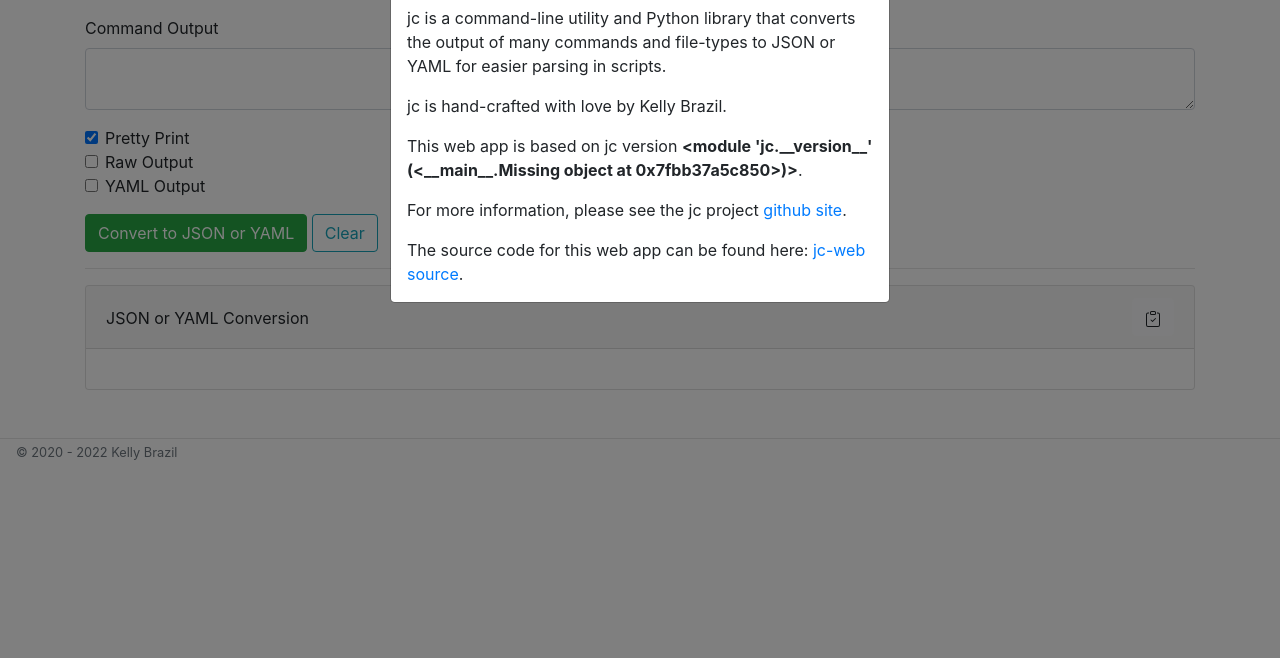
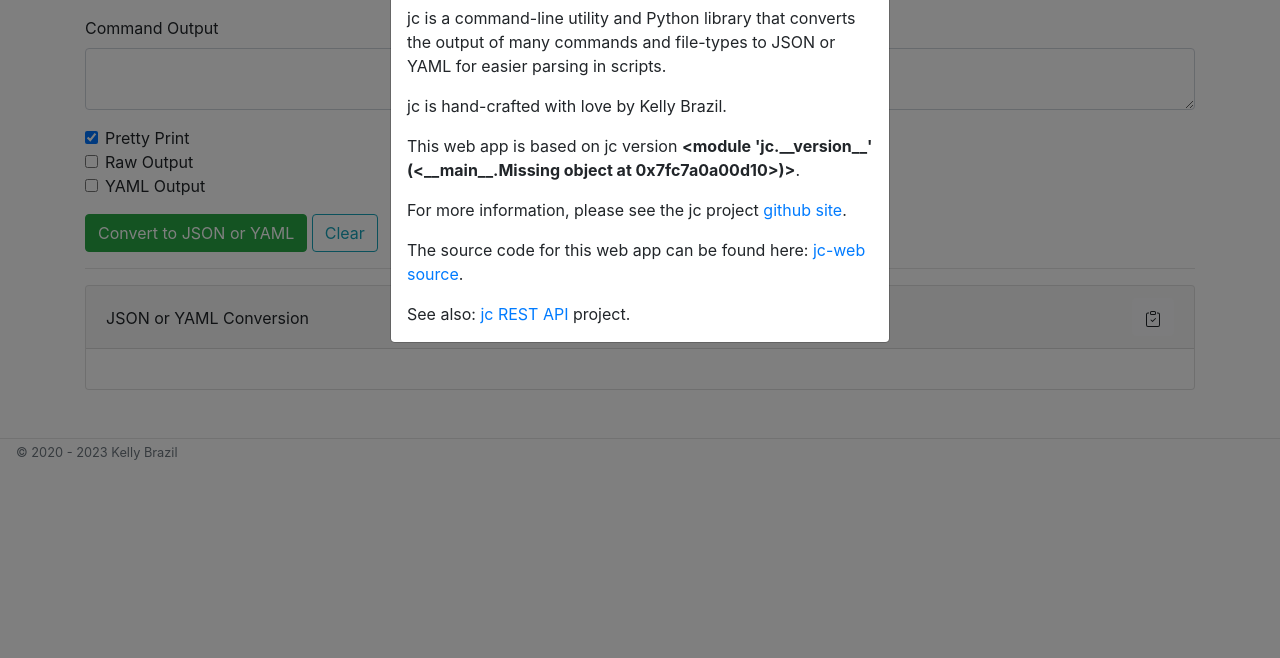
Before and after one commit to kellyjonbrazil/jc-web, a Flask app: page / in a window 1280 px wide, after a click on "About". Shown: the part 142-800 px from the top of the page. Run offline with Flask 2, Linux system fonts and the light colour scheme; some libraries are stand-ins or nearby versions.

Commit message:
update copyright date, add jc-restapi info, remove jc version from requirements.txt

```diff
--- a/requirements.txt
+++ b/requirements.txt
@@ -1,4 +1,4 @@
-jc==1.22.3
+jc
 gunicorn>=20.0.4
 click==7.1.2
 Flask==1.1.2
--- a/templates/includes/_navbar.html
+++ b/templates/includes/_navbar.html
@@ -50,7 +50,8 @@
         <p class="card-text">jc is hand-crafted with love by Kelly Brazil.
         <p class="card-text">This web app is based on jc version <strong>{{ jc_version }}</strong>.
         <p class="card-text">For more information, please see the jc project <a href="https://github.com/kellyjonbrazil/jc">github site</a>.
-        <p class="card-text">The source code for this web app can be found here:  <a href="https://github.com/kellyjonbrazil/jc-web">jc-web source</a>.
+        <p class="card-text">The source code for this web app can be found here: <a href="https://github.com/kellyjonbrazil/jc-web">jc-web source</a>.
+        <p class="card-text">See also: <a href="https://github.com/kellyjonbrazil/jc-restapi">jc REST API</a> project.
       </div>
     </div>
   </div>
--- a/templates/layout.html
+++ b/templates/layout.html
@@ -27,7 +27,7 @@
         {% block body %}{% endblock %}
       </div>
     <hr class="mt-5 mb-0">
-    <p class="text-muted ml-3"><small>© 2020 - 2022 Kelly Brazil</small></p>
+    <p class="text-muted ml-3"><small>© 2020 - 2023 Kelly Brazil</small></p>
     <!-- Bootstrap core JavaScript -->
       <script src="https://code.jquery.com/jquery-3.5.1.slim.min.js" integrity="sha384-DfXdz2htPH0lsSSs5nCTpuj/zy4C+OGpamoFVy38MVBnE+IbbVYUew+OrCXaRkfj" crossorigin="anonymous"></script>
       <script src="https://cdn.jsdelivr.net/npm/popper.js@1.16.1/dist/umd/popper.min.js" integrity="sha384-9/reFTGAW83EW2RDu2S0VKaIzap3H66lZH81PoYlFhbGU+6BZp6G7niu735Sk7lN" crossorigin="anonymous"></script>
```
Also changed, not shown: README.md.
